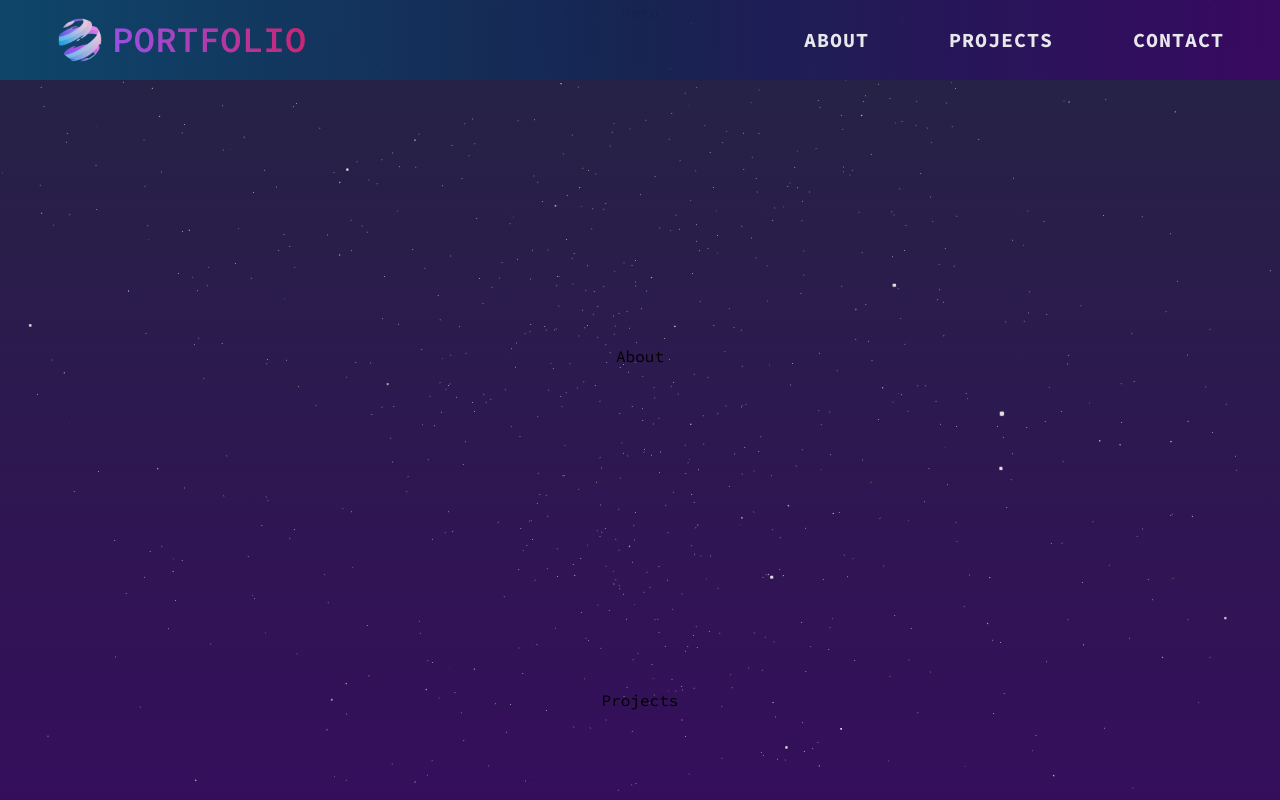
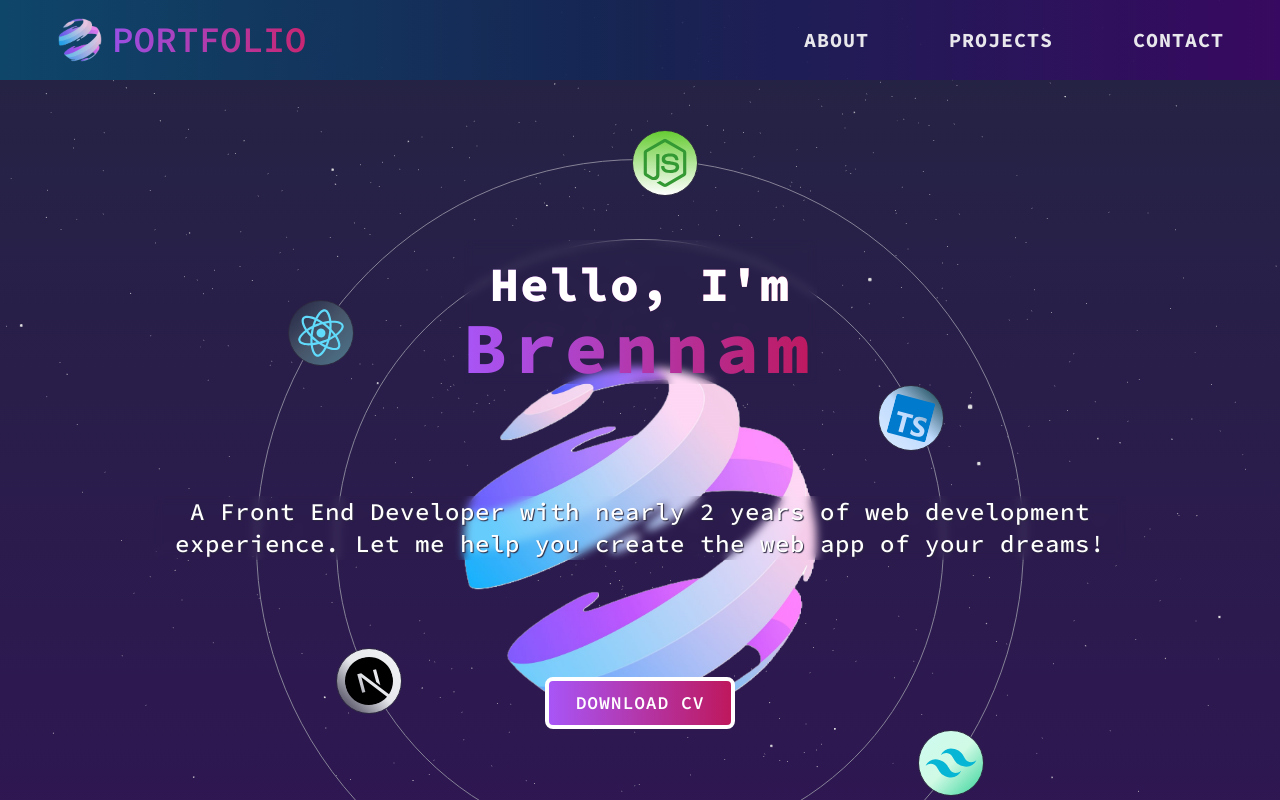
Before and after one commit to brennambond/brennambondportfolio, a Next.js app: page / in a window 1280 px wide. Shown: the top 800 px of the page. Built offline with nearby package versions, Linux system fonts and the light colour scheme.

Commit message:
Finish Hero section component

```diff
--- a/components/shared/Hero.jsx
+++ b/components/shared/Hero.jsx
@@ -1,7 +1,41 @@
-import React from "react";
+import { SolarSystem } from "./SolarSystem";
+import Link from "next/link";
 
 const Hero = () => {
-  return <div>Hero</div>;
+  return (
+    <section className='flex-center flex-col relative  z-10 mt-40'>
+      <div className='flex-center flex-col text-center gap-20 md:gap-28 lg:mt-20  z-10'>
+        <h1 className='text-transparent bg-clip-text bg-gradient-to-r from-purple-500 to-pink-700 text-5xl md:text-6xl xl:text-7xl font-extrabold backdrop-blur-sm tracking-widest'>
+          <span className='text-white text-4xl md:text-5xl tracking-wide'>
+            Hello, I'm{" "}
+          </span>
+          <br></br>
+          Brennam
+        </h1>
+        <p
+          style={{ textShadow: "1px 1px 1px #2E2A41" }}
+          className='text-white text-xl lg:text-2xl font-medium backdrop-blur-sm  sm:max-w-[90%] xl:max-w-[80%]  text-balance tracking-wider lg:tracking-wide '
+        >
+          A Front End Developer with nearly 2 years of web development
+          experience. Let me help you create the web app of your dreams!
+        </p>
+        <div className=' px-1 md:px-[5px] py-1 md:py-[5px] rounded-lg w-[175px] md:w-[200px]'>
+          <Link
+            href={"/assets/images/Resume.pdf"}
+            target='_blank'
+            rel='noopener noreferrer'
+            locale={false}
+            download
+            className='block md:text-lg transition-colors bg-gradient-to-r from-purple-500 to-pink-700 hover:bg-gradient-to-r hover:from-purple-600 hover:to-pink-800  text-white border-4 border-white font-semibold tracking-wider uppercase px-4 py-2 rounded-lg '
+          >
+            Download CV
+          </Link>
+        </div>
+      </div>
+
+      <SolarSystem />
+    </section>
+  );
 };
 
 export default Hero;
```
